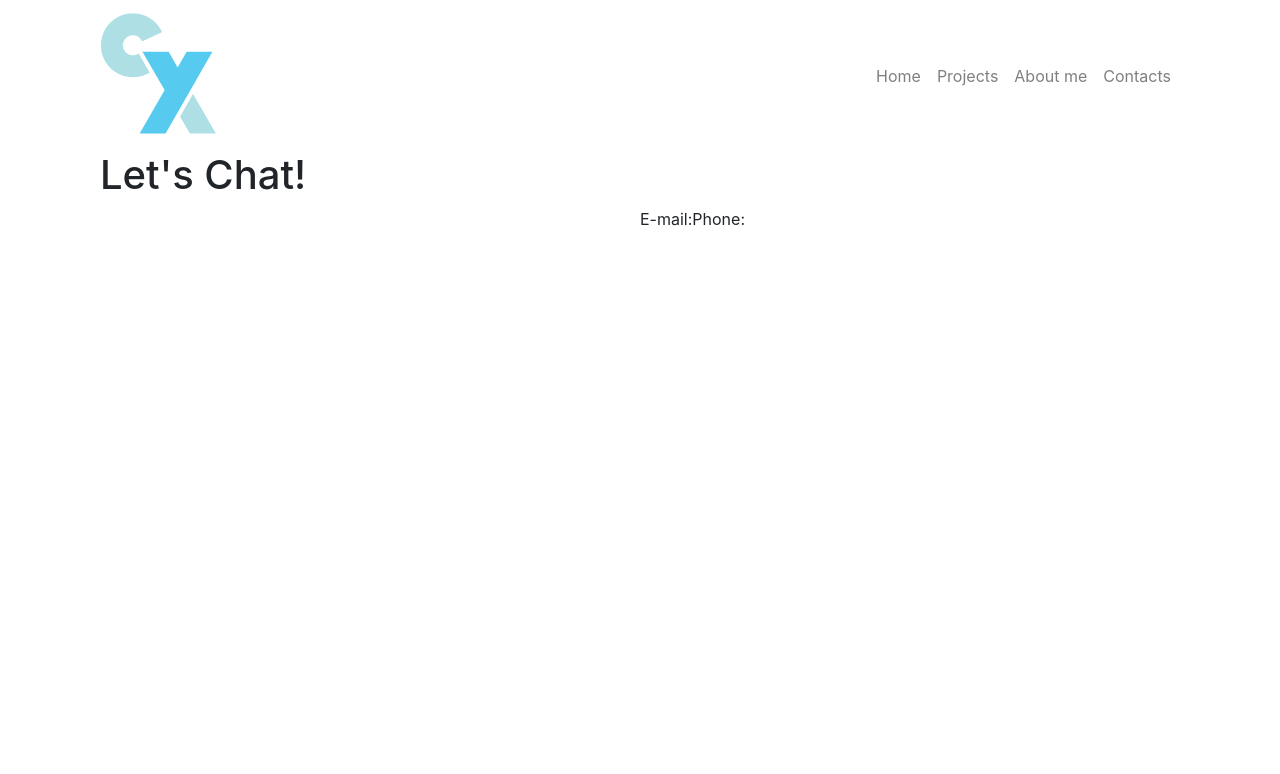
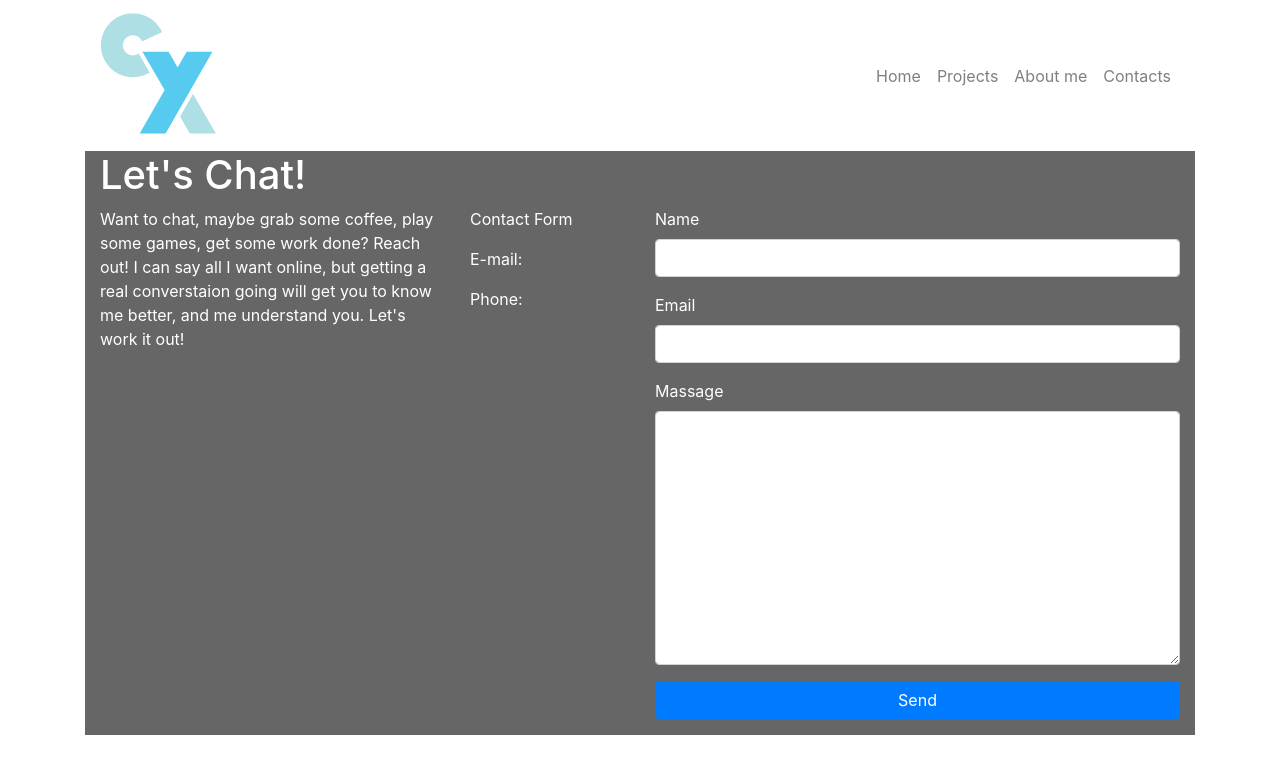
Before and after one commit to chiaxiong/portfolio, a plain HTML site: page pages/contact/contact.html in a window 1280 px wide. Drawn offline with nearby package versions, Linux system fonts and the light colour scheme.

Commit message:
Added placeholder contact form.

```diff
--- a/pages/contact/contact.html
+++ b/pages/contact/contact.html
@@ -43,9 +43,36 @@
         <h1>Let's Chat!</h1>
 
         <div class="row">
-            <div class="col-md-6"><address></address></div>
-            <p>E-mail:</p>
-            <p>Phone:</p>
+            <p class="col-md-4">
+                Want to chat, maybe grab some coffee, play some games, get some work done? Reach out! I can say all I want online, but getting a real converstaion going will get you to know me better, and me understand you. Let's work it out!
+            </p>
+            <div class="col-md-2">
+                <address>Contact Form</address>
+                <p>E-mail:</p>
+                <p>Phone:</p>
+            </div>
+
+
+            <div class="col-md-6">
+                <div class="form-group">
+                    <label>Name</label>
+                    <input type="text" class="form-control">
+                </div>
+
+                <div class="form-group">
+                    <label>Email</label>
+                    <input type="text" class="form-control">
+                </div>
+
+                <div class="form-group">
+                    <label>Massage</label>
+                    <textarea class="form-control" rows="10"></textarea>
+                </div>
+
+                <div class="form-group">
+                    <button class="btn btn-primary btn-block">Send</button>
+                </div>
+            </div>
         </div>
     </div>
 </body>
--- a/styles/styles.css
+++ b/styles/styles.css
@@ -10,6 +10,7 @@ ul {
     float: left;
 }
 
-contact-form {
-    background: gray;
+.contact-form {
+    background: rgba(0, 0, 0, 0.6);
+    color: white;
 }
```
